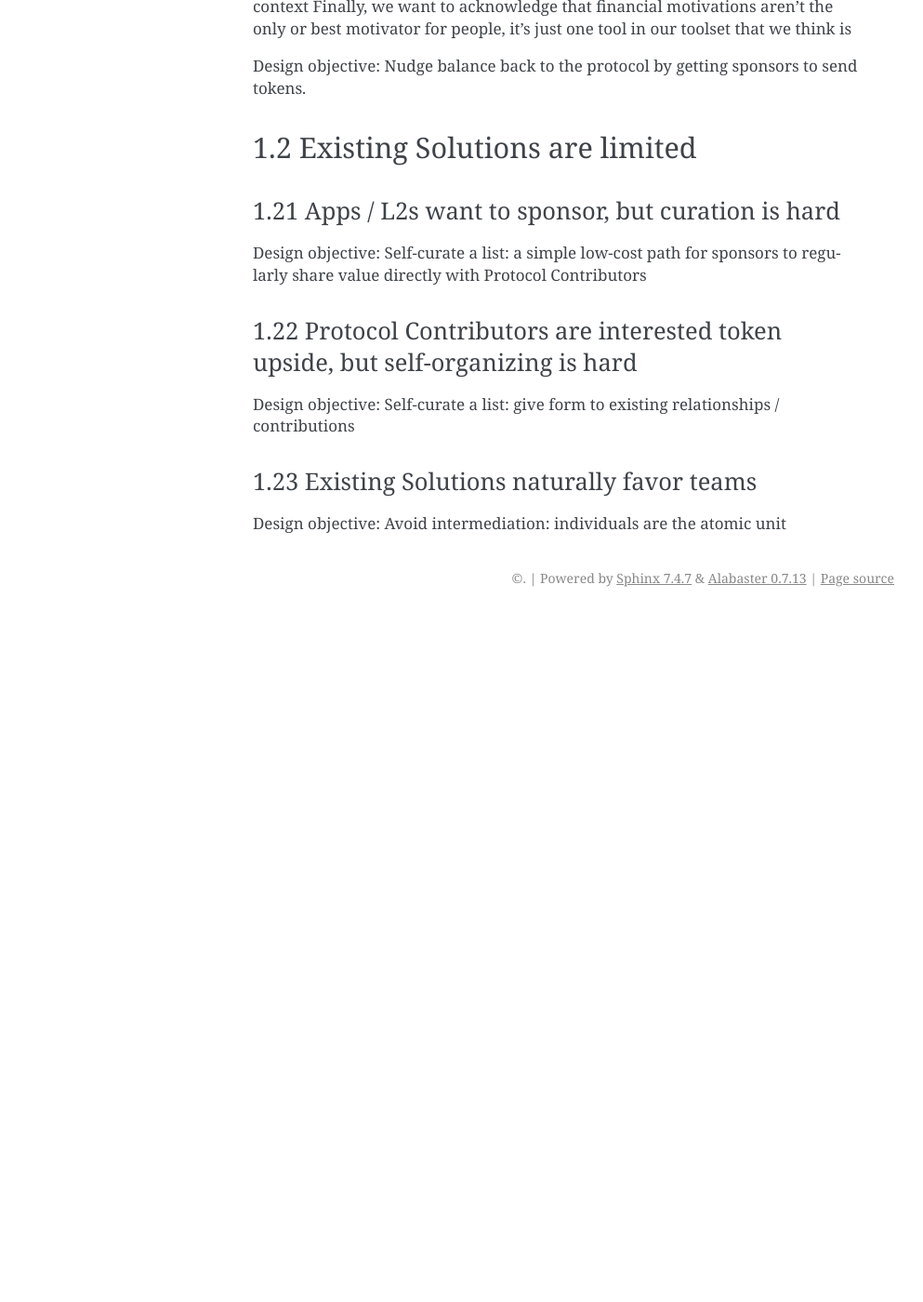
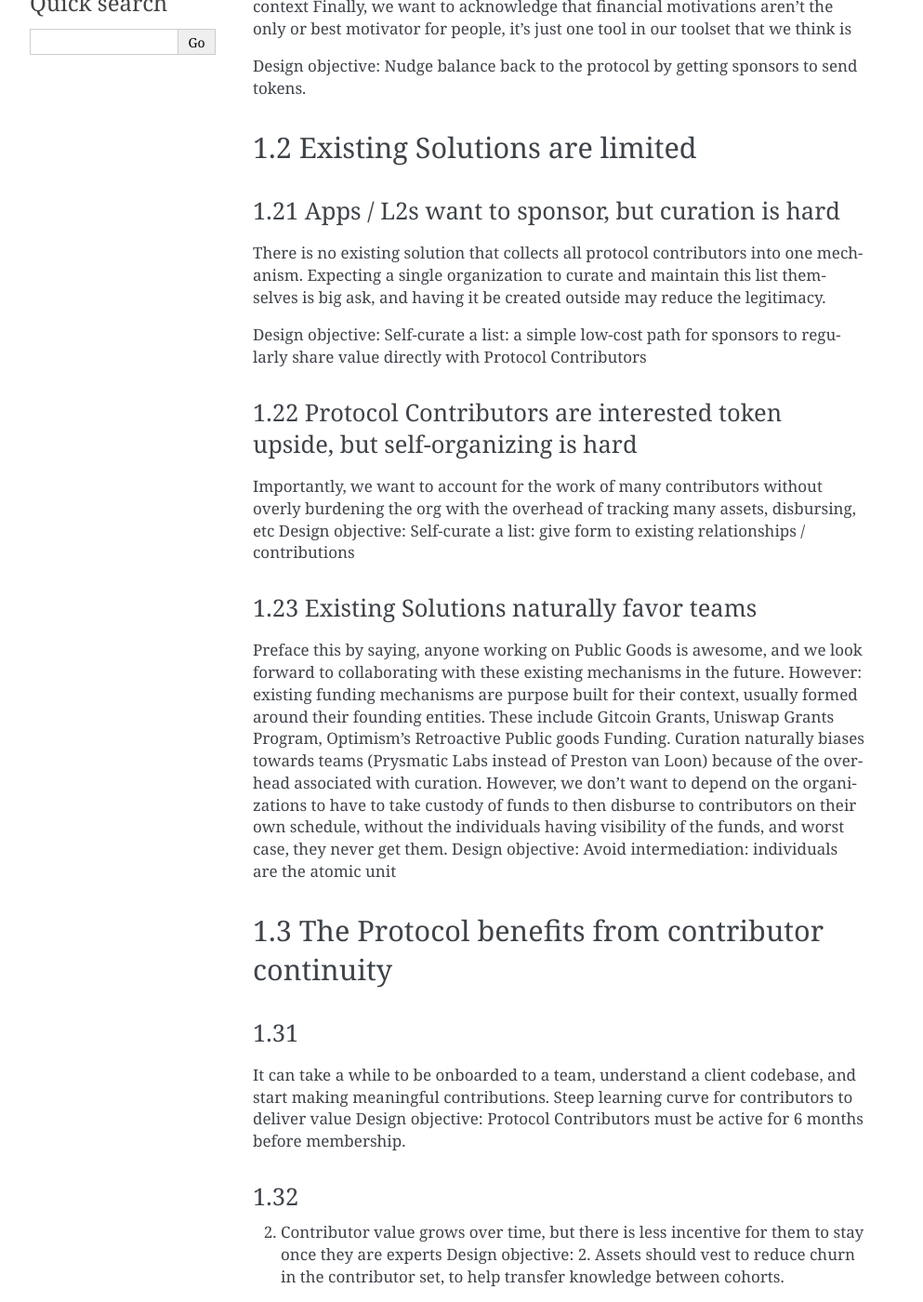
Before and after one commit to protocolguild/documentation, a Sphinx documentation site: the page built from docs/1-proposal-rationale.md, in a window 1280 px wide and 1400 px high, scrolled down 595 px. Shown: the whole window at 93% size, without its empty margins (148-1141 px from the left). Built offline with Sphinx 7.4.7, drawn with Linux system fonts in a browser that asks for light colours; before the commit the page ends 1256 px from its top, so only the background shows below that; some of the changed text lies outside the part shown.

Commit message:
Update 1-proposal-rationale.md

```diff
--- a/docs/1-proposal-rationale.md
+++ b/docs/1-proposal-rationale.md
@@ -15,11 +15,23 @@ Design objective: Nudge balance back to the protocol by getting sponsors to send
 ## 1.2 Existing Solutions are limited
 
 ### 1.21 Apps / L2s want to sponsor, but curation is hard
+There is no existing solution that collects all protocol contributors into one mechanism. Expecting a single organization to curate and maintain this list themselves is big ask, and having it be created outside may reduce the legitimacy.
 
 Design objective: Self-curate a list: a simple low-cost path for sponsors to regularly share value directly with Protocol Contributors
 ### 1.22 Protocol Contributors are interested token upside, but self-organizing is hard
-
+Importantly, we want to account for the work of many contributors without overly burdening the org with the overhead of tracking many assets, disbursing, etc
 Design objective: Self-curate a list: give form to existing relationships / contributions
 ### 1.23 Existing Solutions naturally favor teams
+Preface this by saying, anyone working on Public Goods is awesome, and we look forward to collaborating with these existing mechanisms in the future. However: existing funding mechanisms are purpose built for their context, usually formed around their founding entities. These include Gitcoin Grants, Uniswap Grants Program, Optimism’s Retroactive Public goods Funding. Curation naturally biases towards teams (Prysmatic Labs instead of Preston van Loon) because of the overhead associated with curation. However, we don’t want to depend on the organizations to have to take custody of funds to then disburse to contributors on their own schedule, without the individuals having visibility of the funds, and worst case, they never get them.
+Design objective: Avoid intermediation: individuals are the atomic unit
 
-Design objective: Avoid intermediation: individuals are the atomic unit
+## 1.3 The Protocol benefits from contributor continuity
+
+### 1.31
+It can take a while to be onboarded to a team, understand a client codebase, and start making meaningful contributions.
+Steep learning curve for contributors to deliver value
+Design objective: Protocol Contributors must be active for 6 months before membership.
+
+### 1.32
+2. Contributor value grows over time, but there is less incentive for them to stay once they are experts
+Design objective: 2. Assets should vest to reduce churn in the contributor set, to help transfer knowledge between cohorts.
```
